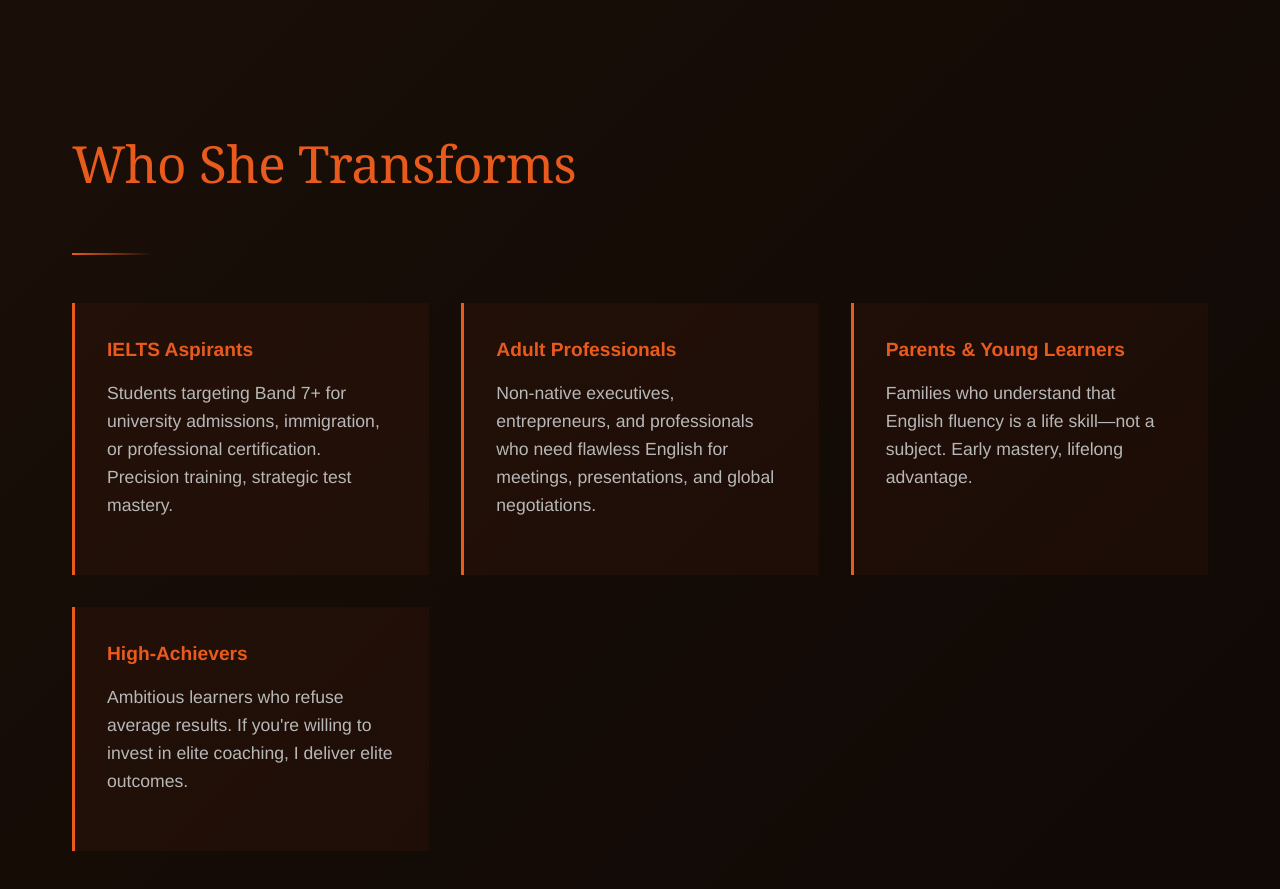
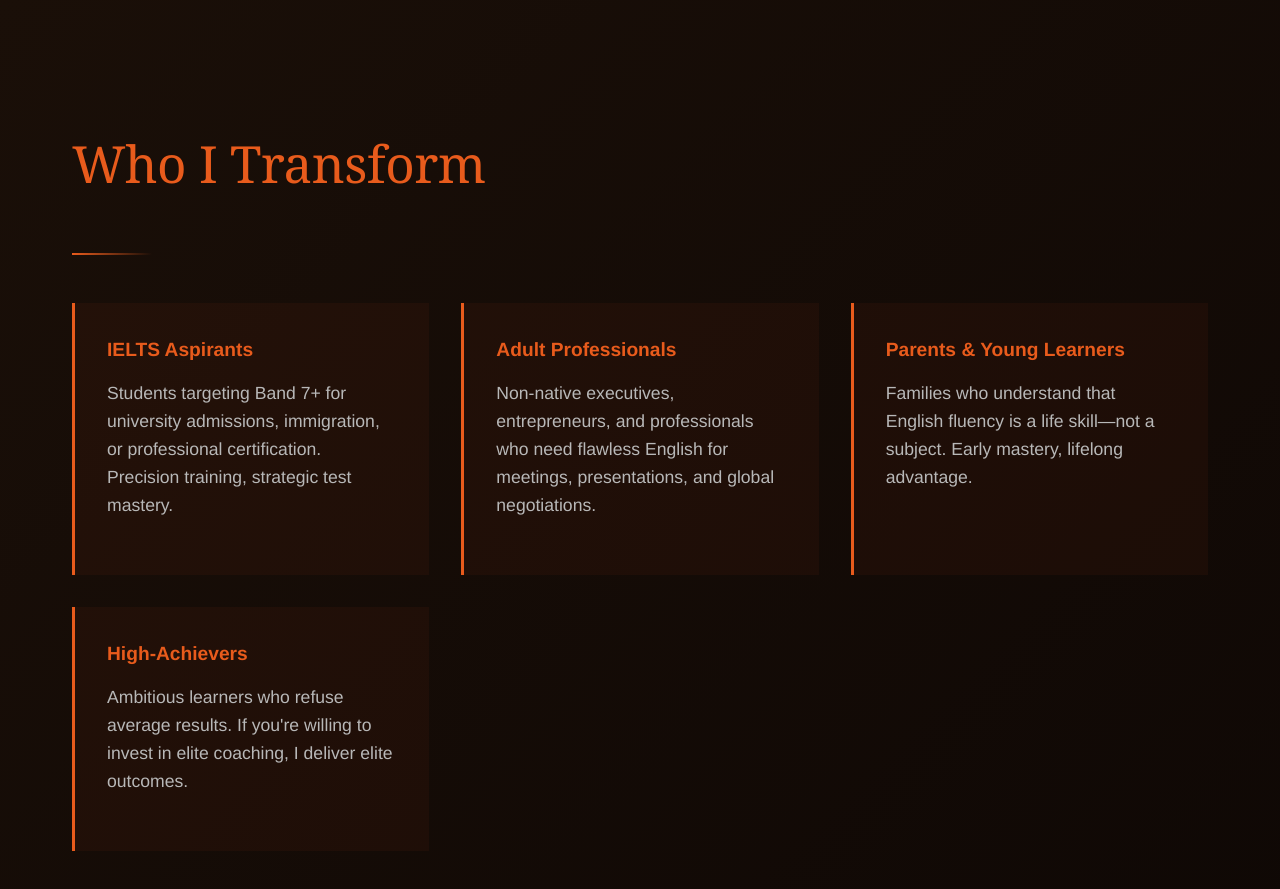
Before and after one commit to Zulaekhah/suliat-coaching, a plain HTML site: page index.html in a window 1280 px wide. Shown: the part 3480-4369 px from the top of the page. Drawn offline with Linux system fonts and the light colour scheme.

Commit message:
Change section title from 'Who She Transforms' to 'Who I Transform'
Mistake correction

```diff
--- a/index.html
+++ b/index.html
@@ -493,7 +493,7 @@
     <!-- Clients Section -->
     <section class="clients">
         <div class="container">
-            <h2>Who She Transforms</h2>
+            <h2>Who I Transform</h2>
             <div class="section-divider"></div>
             <div class="clients-list">
                 <div class="client-card">
```
